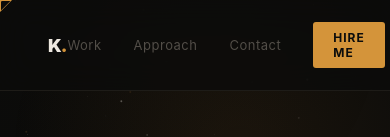
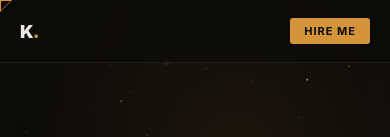
Before and after one commit to Khandakar-59038/portfolio, a Next.js app: page / in a window 390 px wide. Shown: the top 137 px of the page. Built offline with nearby package versions, Linux system fonts and the light colour scheme.

Commit message:
feat: mobile responsive — 1-col grids, adjusted nav

```diff
--- a/src/app/globals.css
+++ b/src/app/globals.css
@@ -39,3 +39,33 @@ body {
   background: #d4943a33;
   color: var(--text-primary);
 }
+
+/* ── Mobile (< 768px) ── */
+@media (max-width: 768px) {
+  /* Hide custom cursor on touch */
+  body { cursor: auto; }
+
+  /* Section padding */
+  section {
+    padding-left: 20px !important;
+    padding-right: 20px !important;
+  }
+
+  /* Nav */
+  nav { padding: 18px 20px !important; }
+  .nav-desktop-links { display: none !important; }
+  .nav-mobile-menu { display: flex !important; }
+
+  /* Projects 2-col → 1-col */
+  .projects-grid { grid-template-columns: 1fr !important; }
+  .card-featured  { grid-template-columns: 1fr !important; }
+
+  /* Principles 2x2 → 1-col */
+  .principles-grid { grid-template-columns: 1fr !important; }
+
+  /* Contact 2-col → 1-col */
+  .contact-grid { grid-template-columns: 1fr !important; gap: 40px !important; }
+
+  /* Intro grids → 1-col */
+  .intro-grid { grid-template-columns: 1fr !important; gap: 24px !important; }
+}
```
